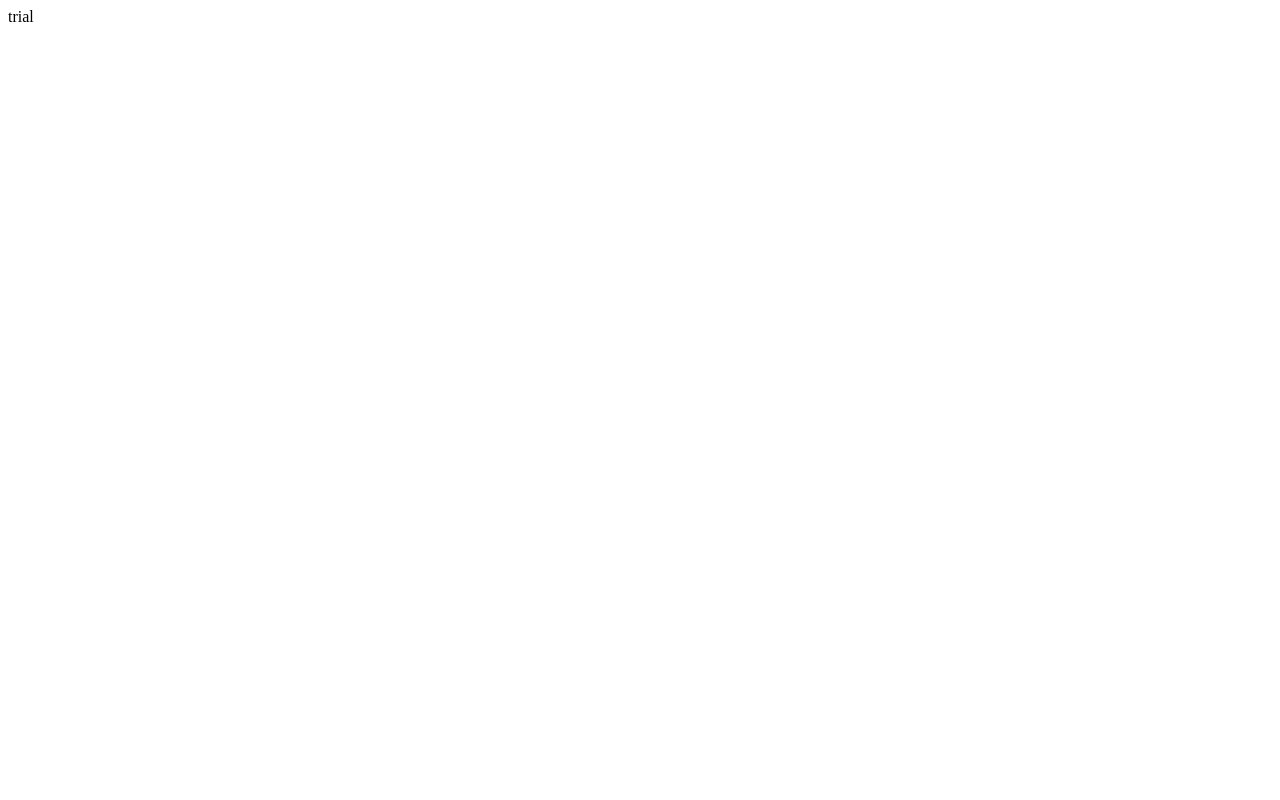
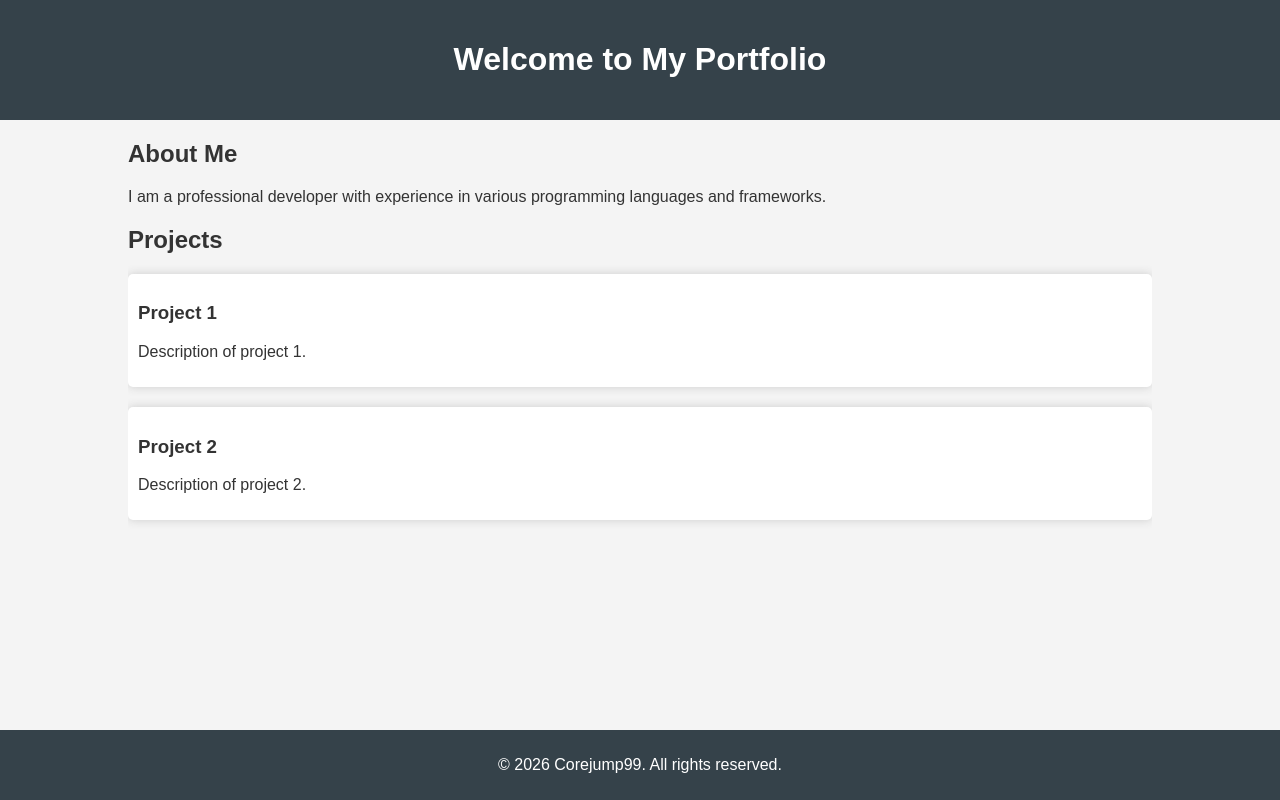
Before and after one commit to corejump99/corejump99.github.io, a plain HTML site: page index.html in a window 1280 px wide. Drawn offline with Linux system fonts and the light colour scheme.

Commit message:
Update index.html to professional developer portfolio page

```diff
--- a/index.html
+++ b/index.html
@@ -1,7 +1,75 @@
-<html>
-  <body>
+<!DOCTYPE html>
+<html lang="en">
+<head>
+    <meta charset="UTF-8">
+    <meta name="viewport" content="width=device-width, initial-scale=1.0">
+    <title>Professional Developer Portfolio</title>
+    <style>
+        body {
+            font-family: Arial, sans-serif;
+            margin: 0;
+            padding: 0;
+            background-color: #f4f4f4;
+            color: #333;
+        }
+        header {
+            background: #35424a;
+            color: #ffffff;
+            padding: 20px 0;
+            text-align: center;
+        }
+        .container {
+            width: 80%;
+            margin: auto;
+            overflow: hidden;
+        }
+        footer {
+            background: #35424a;
+            color: #ffffff;
+            text-align: center;
+            padding: 10px 0;
+            position: absolute;
+            bottom: 0;
+            width: 100%;
+        }
+        .portfolio-item {
+            background: #ffffff;
+            padding: 10px;
+            margin: 20px 0;
+            border-radius: 5px;
+            box-shadow: 0 0 10px #ccc;
+        }
+        /* Add responsiveness */
+        @media (max-width: 600px) {
+            .container {
+                width: 100%;
+            }
+        }
+    </style>
+</head>
+<body>
     <header>
-      trial
+        <h1>Welcome to My Portfolio</h1>
     </header>
-  </body>
+    <div class="container">
+        <h2>About Me</h2>
+        <p>I am a professional developer with experience in various programming languages and frameworks.</p>
+        <h2>Projects</h2>
+        <div class="portfolio-item">
+            <h3>Project 1</h3>
+            <p>Description of project 1.</p>
+        </div>
+        <div class="portfolio-item">
+            <h3>Project 2</h3>
+            <p>Description of project 2.</p>
+        </div>
+    </div>
+    <footer>
+        <p>&copy; 2026 Corejump99. All rights reserved.</p>
+    </footer>
+    <script>
+        // JavaScript functionality can be added here
+        console.log('Welcome to my portfolio!');
+    </script>
+</body>
 </html>
```
